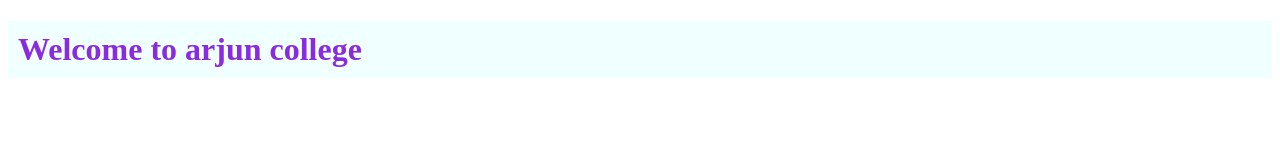
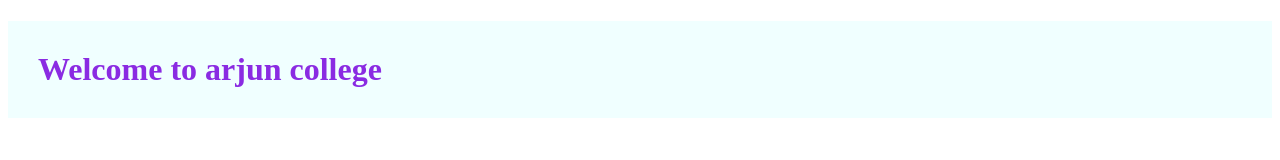
Before and after one commit to 723922244004/actdemo, a plain HTML site: page index.html in a window 1280 px wide. Drawn offline with Linux system fonts and the light colour scheme.

Commit message:
Added style

```diff
--- a/index.html
+++ b/index.html
@@ -6,6 +6,6 @@
     <title>Harini</title>
 </head>
 <body>
-    <h1 style="background-color: azure; color: blueviolet; padding: 10px;"> Welcome to arjun college</h1>
+    <h1 style="background-color: azure; color: blueviolet; padding: 30px;"> Welcome to arjun college</h1>
 </body>
 </html>
```
